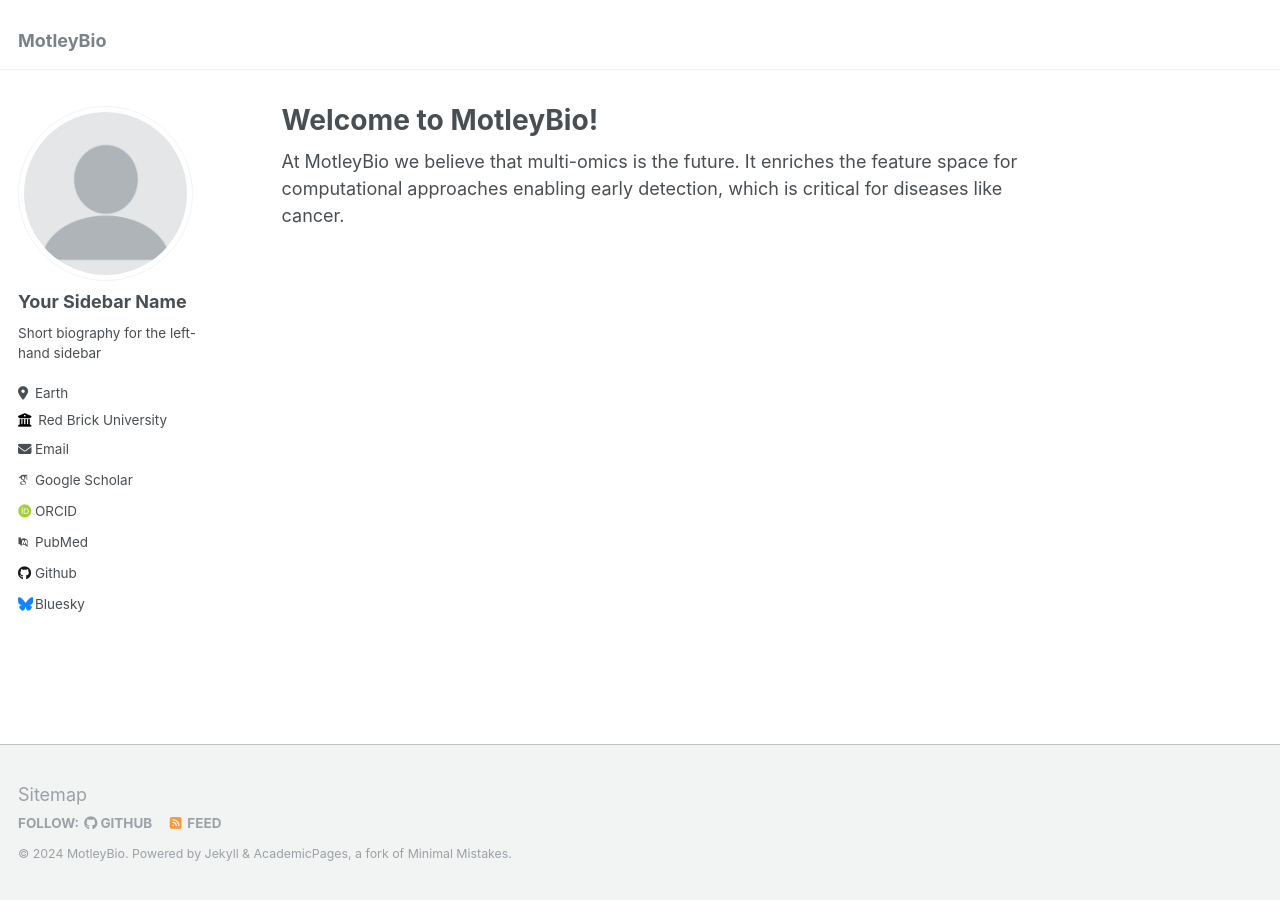
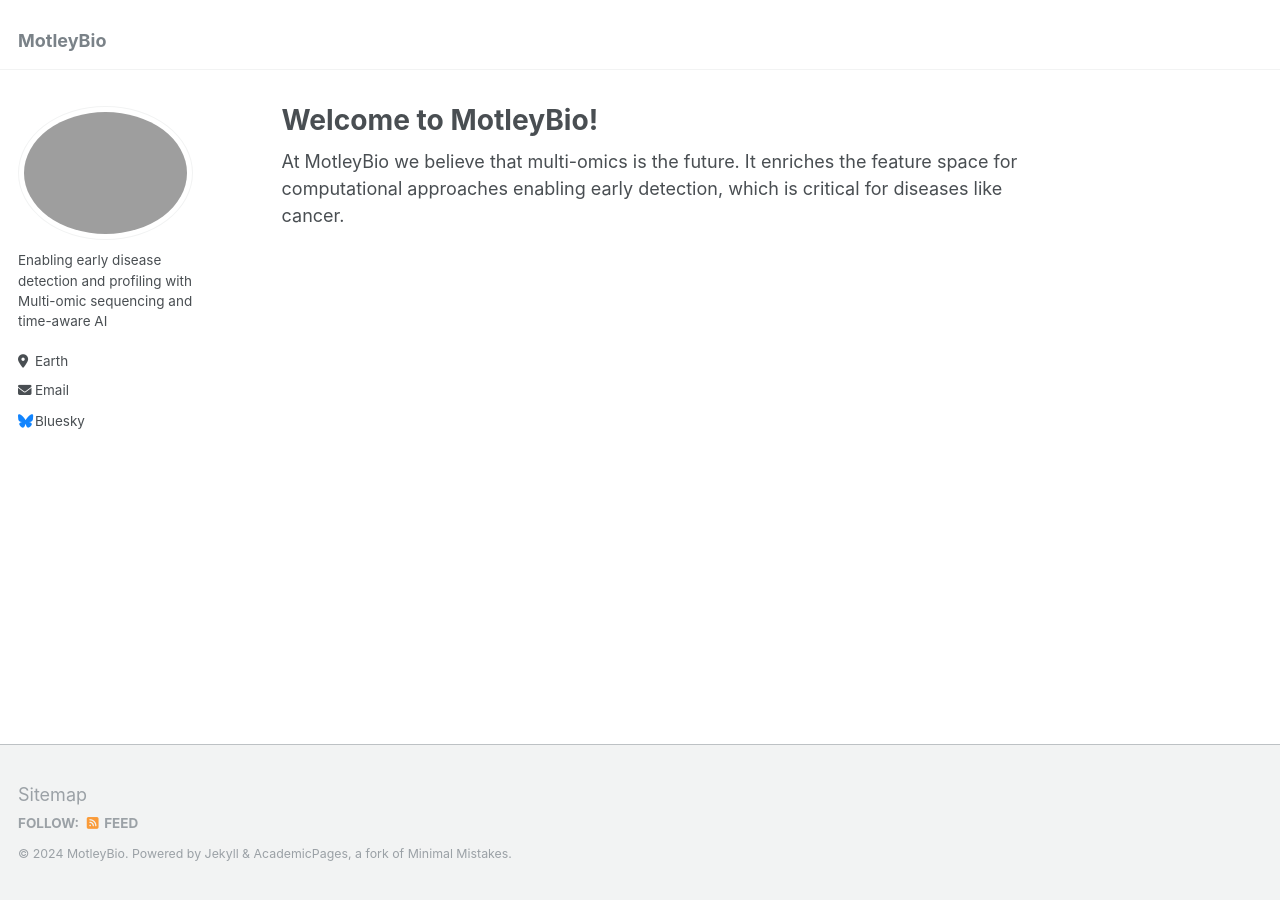
Before and after one commit to MotleyBio/MotleyBio.github.io, a Jekyll site: the page built from _pages/about.md, in a window 1280 px wide. Built offline with Jekyll 4.4.1, drawn with Linux system fonts in a browser that asks for light colours; some web fonts are replaced.

Commit message:
Update _config.yml

```diff
--- a/_config.yml
+++ b/_config.yml
@@ -12,7 +12,7 @@ title                    : "MotleyBio"
 title_separator          : "-"
 name                     : &name ""
 description              : &description "Enabling early disease detection and profiling with Multi-omic sequencing and time-aware AI"
-url                      : https://academicpages.github.io # the base hostname & protocol for your site e.g. "https://mmistakes.github.io"
+url                      : https://MotleyBio.github.io # the base hostname & protocol for your site e.g. "https://mmistakes.github.io"
 baseurl                  : "" # the subpath of your site, e.g. "/blog"
 repository               : "academicpages/academicpages.github.io"
 
@@ -21,29 +21,29 @@ repository               : "academicpages/academicpages.github.io"
 #               Additional customization can be done by editing /_includes/author-profile.html
 author:
   # Biographic information
-  avatar           : "profile.png"
-  name             : "Your Sidebar Name"
+  avatar           : "MotleyBioLogo.png"
+  name             : #"Your Sidebar Name"
   pronouns         : # example: "she/her"
-  bio              : "Short biography for the left-hand sidebar"
+  bio              : "Enabling early disease detection and profiling with Multi-omic sequencing and time-aware AI"
   location         : "Earth"
-  employer         : "Red Brick University"
+  employer         : #"Red Brick University"
   uri              : # URL
   email            : "nathan@motley.bio"
 
   # Academic websites
   arxiv            : # URL - Update with the correct link to your profile
-  googlescholar    : "https://scholar.google.com/citations?user=PS_CX0AAAAAJ"
+  googlescholar    : #"https://scholar.google.com/citations?user=PS_CX0AAAAAJ"
   impactstory      : # URL
-  orcid            : "http://orcid.org/yourorcidurl"
+  orcid            : #"http://orcid.org/yourorcidurl"
   semantic         : # URL
-  pubmed           : "https://www.ncbi.nlm.nih.gov/pubmed/?term=john+snow"
+  pubmed           : #"https://www.ncbi.nlm.nih.gov/pubmed/?term=john+snow"
   researchgate     : # URL
 
   # Repositories and software development
   bitbucket        : # Username - Update with your username on the site
   codepen          : # Username
   dribbble         : # Username
-  github           : "academicpages"
+  github           : #"academicpages"
   kaggle           : # Username
   stackoverflow    : # User number or user number and name (i.e., use "1" or "1/jeff-atwood")
 
```
